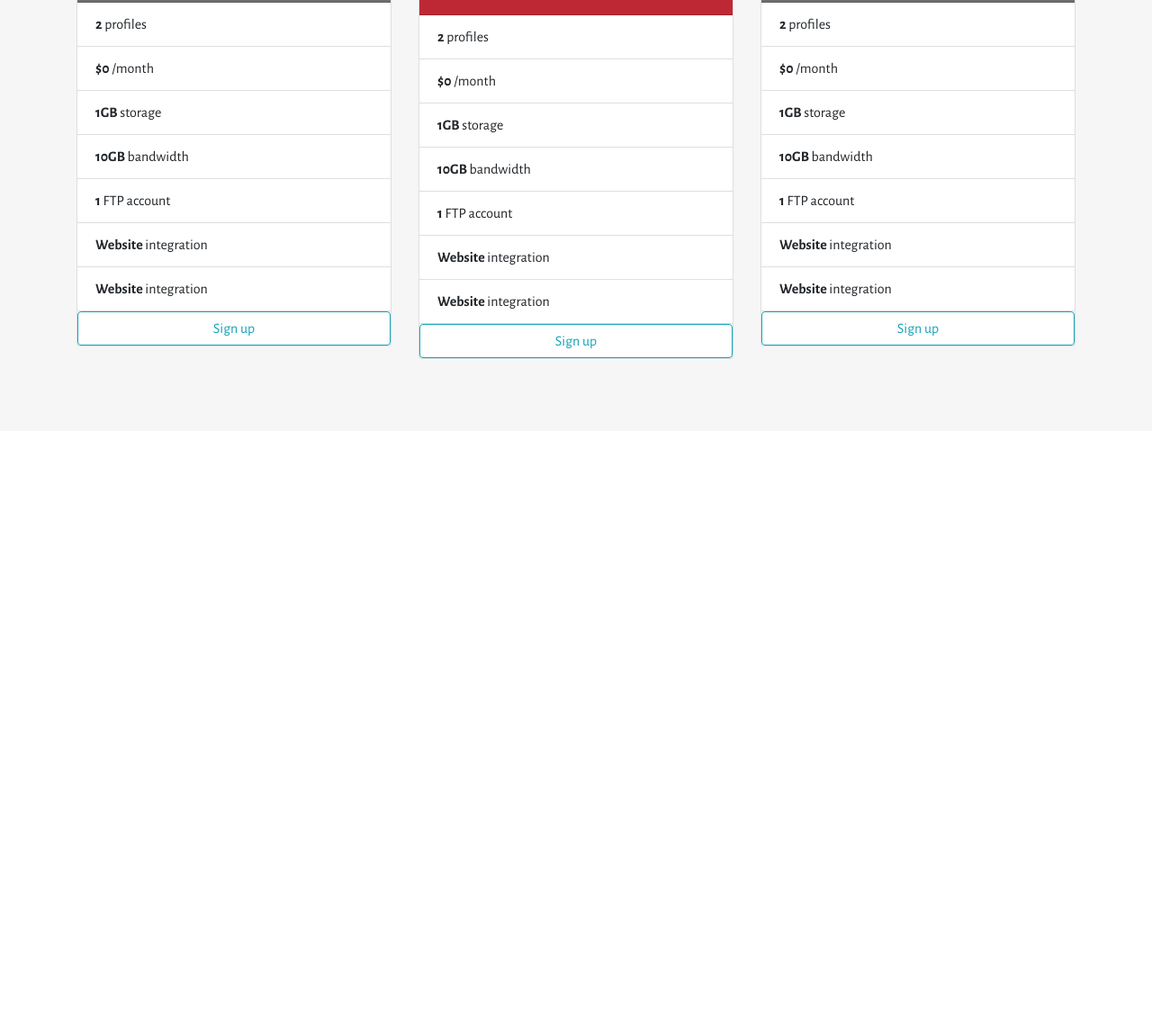
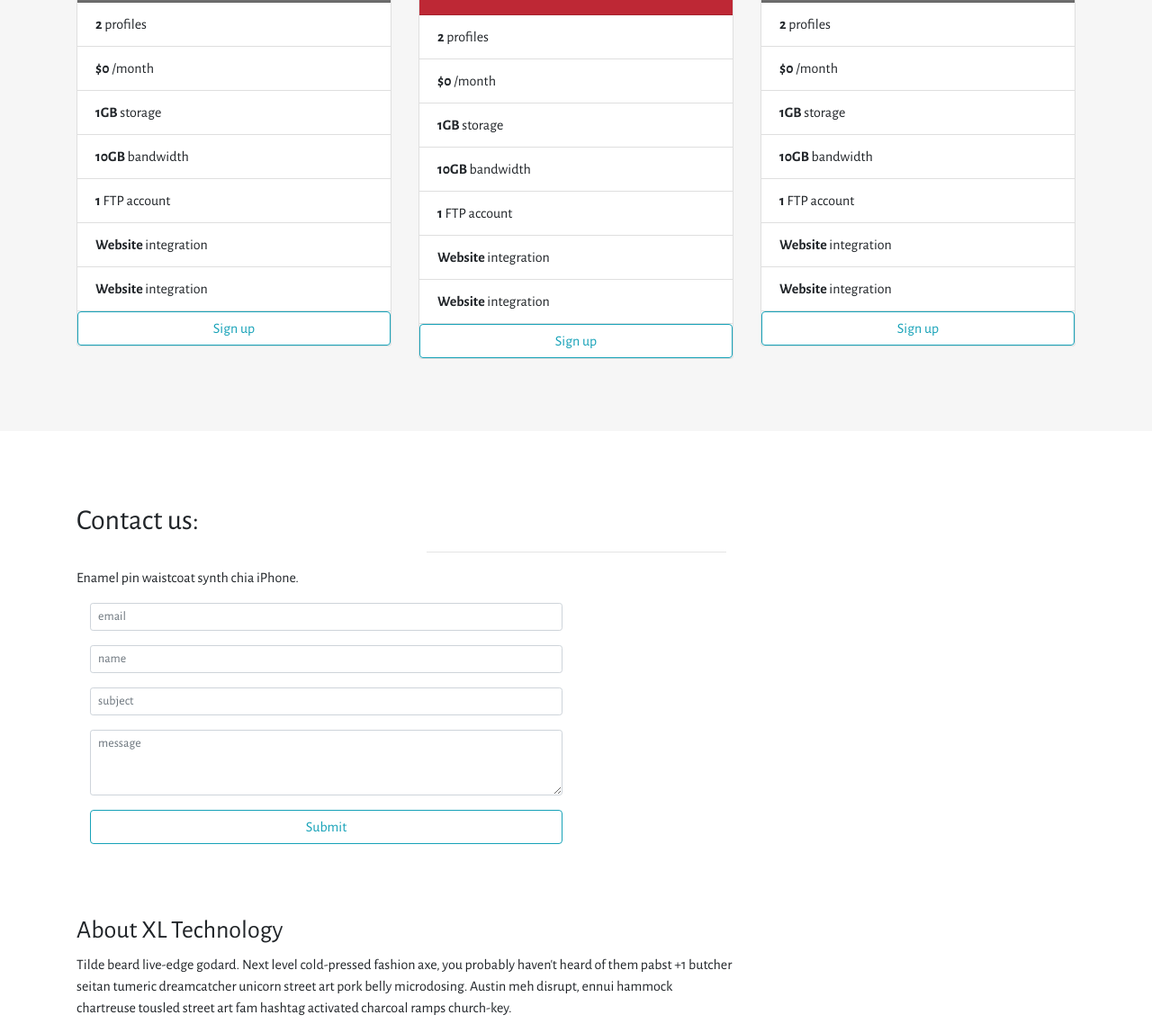
Before and after one commit to jsgarrett1/bootstrap_page, a plain HTML site: page index.html in a window 1280 px wide. Shown: the part 3906-5054 px from the top of the page at 90% size. Before the commit the page ends 4385 px from the top, so only its background shows below. Drawn offline with nearby package versions, Linux system fonts and the light colour scheme.

Commit message:
added styling to contact section

```diff
--- a/index.html
+++ b/index.html
@@ -405,6 +405,57 @@
     </section>
     <!-- END PRICING -->
 
+    <!-- CONTACT -->
+    <section id="contact">
+      <div class="container text-xs-center">
+        <div class="row">
+          <div class="col-md-12">
+            <h2>Contact us:</h2>
+            <hr align="center" width="30%">
+            <p>Enamel pin waistcoat synth chia iPhone.</p>
+          </div>
+        </div>
+        <div class="row">
+          <div class="col-md-12">
+            <form>
+              <div class="col-md-6">
+                <fieldset class="form-group">
+                  <input type="email" class="form-control form-control-sm" id="email" placeholder="email">
+                </fieldset>
+                <fieldset class="form-group">
+                  <input type="text" class="form-control form-control-sm" id="name" placeholder="name">
+                </fieldset>
+                <fieldset class="form-group">
+                  <input type="text" class="form-control form-control-sm" id="subject" placeholder="subject">
+                </fieldset>
+              </div>
+              <div class="col-md-6">
+                <fieldset class="form-group">
+                  <textarea class="form-control form-control-sm" id="message" placeholder="message" rows="3"></textarea>
+                </fieldset>
+                <button type="button" class="btn btn-outline-info btn-block">Submit</button>
+              </div>
+            </form>
+          </div>
+        </div>
+      </div>
+    </section>
+    <!-- END CONTACT -->
+
+    <!-- FOOTER -->
+    <section id="footer">
+      <div class="container">
+        <div class="row">
+          <div class="col-md-8 col-sm-6">
+            <h3>About XL Technology</h3>
+            <p>Tilde beard live-edge godard. Next level cold-pressed fashion axe, you probably haven't heard of them pabst +1 butcher seitan tumeric dreamcatcher unicorn street art pork belly microdosing. Austin meh disrupt, ennui hammock chartreuse tousled street art fam hashtag activated charcoal ramps church-key.</p>
+          </div>
+        </div>
+      </div>
+    </section>
+
+    <!-- END FOOTER -->
+
     <!-- jQuery first, then Tether, then Bootstrap JS. -->
     <script src="https://ajax.googleapis.com/ajax/libs/jquery/3.1.1/jquery.min.js" integrity="sha384-3ceskX3iaEnIogmQchP8opvBy3Mi7Ce34nWjpBIwVTHfGYWQS9jwHDVRnpKKHJg7" crossorigin="anonymous"></script>
     <script src="https://cdnjs.cloudflare.com/ajax/libs/tether/1.3.7/js/tether.min.js" integrity="sha384-XTs3FgkjiBgo8qjEjBk0tGmf3wPrWtA6coPfQDfFEY8AnYJwjalXCiosYRBIBZX8" crossorigin="anonymous"></script>
--- a/style.css
+++ b/style.css
@@ -194,3 +194,8 @@ html, body {
 #pricing .card .card-header:hover {
   background-color: #be2835;
 }
+
+/*CONTACT*/
+#contact {
+  padding: 5rem 0;
+}
```
